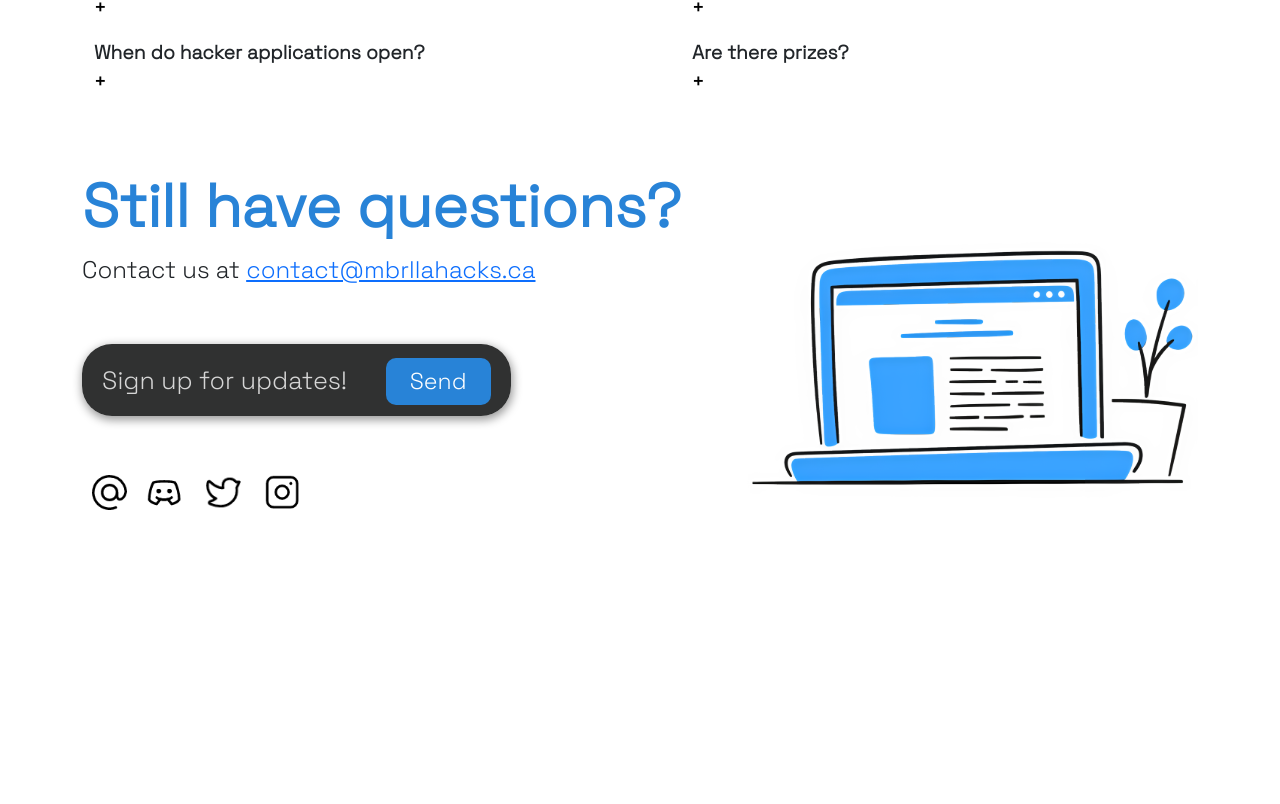
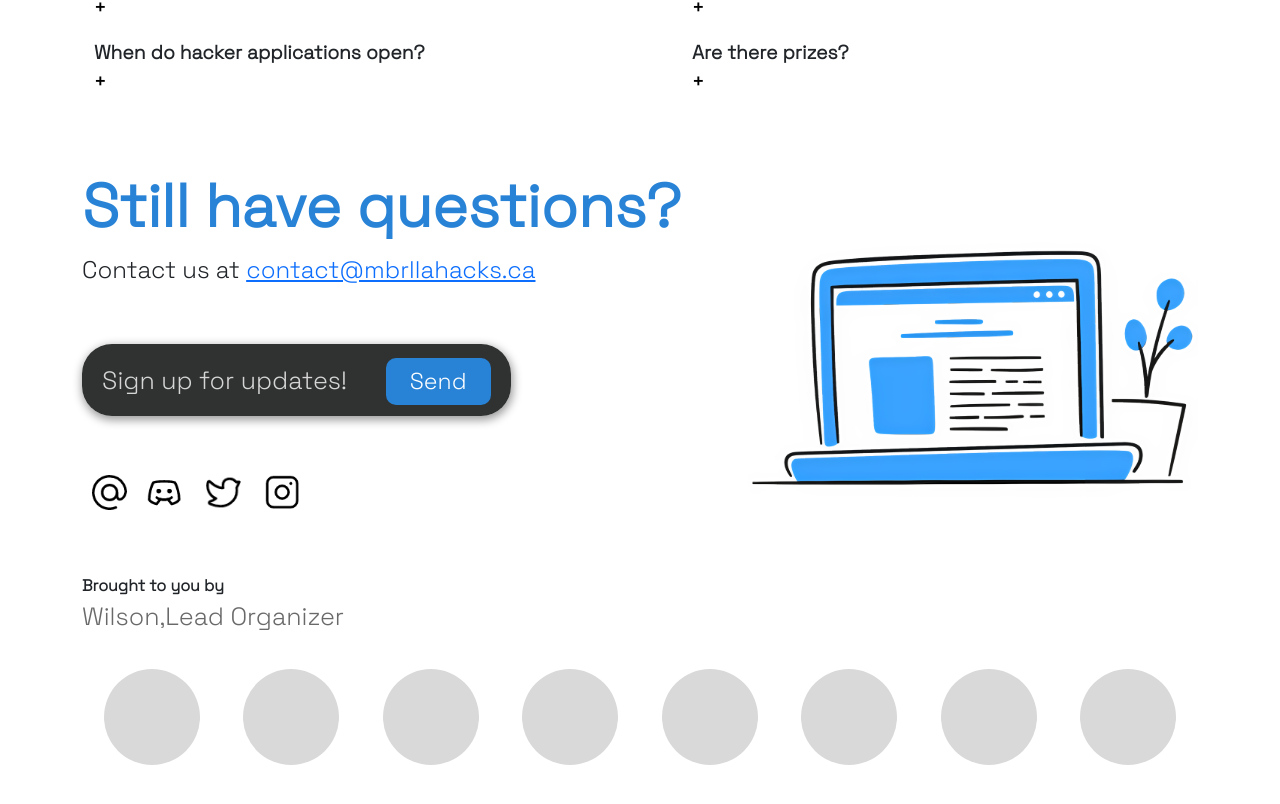
Before and after one commit to MbrllaHacks/Website, a React (Create React App) app: page / in a window 1280 px wide. Shown: the part 2582-3386 px from the top of the page. Before the commit the page ends 3156 px from the top, so only its background shows below. Built offline with nearby package versions, Linux system fonts and the light colour scheme; a web font is replaced by a local one.

Commit message:
Added Teams page

```diff
--- a/src/App.js
+++ b/src/App.js
@@ -7,6 +7,7 @@ import About from './components/About/about';
 import Sponsors from './components/Sponsors/sponsors';
 import Faq from './components/Faq/faq';
 import Contact from './components/Contact/contact';
+import Teams from './components/Teams/teams.js'
 
 
 
@@ -19,6 +20,7 @@ function App() {
       <Sponsors/>
       <Faq/>
       <Contact />
+      <Teams />
     </div>
   );
 }
--- a/src/components/Sponsors/sponsors.js
+++ b/src/components/Sponsors/sponsors.js
@@ -1,6 +1,5 @@
 import "./sponsors.css"
 import hands from "./../../Assets/sponsor-hands.png"
-import sponsorBlur from "./../../Assets/sponsor-blur.png"
 import prin from "./../../Assets/prin.svg"
 
 import {Container, Row, Col} from "react-bootstrap"
--- a/src/components/Teams/Teams.js
+++ b/src/components/Teams/Teams.js
@@ -1,26 +1,26 @@
 import React from 'react'
-import teamscss from './teams.module.css'
+import './teams.css'
 import {Container} from "react-bootstrap"
 
-function teams() {
+function Teams() {
   return (
     <Container>
-    <div className={teamscss.main}>
-        <div className={teamscss.top}>
+    <div className="main">
+        <div className="teamscss.top">
             <b>Brought to you by</b>
         </div>
-        <div className={teamscss.middle}>
+        <div className="middle">
             Wilson,Lead Organizer
         </div>
-        <div className={teamscss.bottom}>
-            <div className={teamscss.circles}></div>
-            <div className={teamscss.circles}></div>
-            <div className={teamscss.circles}></div>
-            <div className={teamscss.circles}></div>
-            <div className={teamscss.circles}></div>
-            <div className={teamscss.circles}></div>
-            <div className={teamscss.circles}></div>
-            <div className={teamscss.circles}></div>
+        <div className="bottom">
+            <div className="circles"></div>
+            <div className="circles"></div>
+            <div className="circles"></div>
+            <div className="circles"></div>
+            <div className="circles"></div>
+            <div className="circles"></div>
+            <div className="circles"></div>
+            <div className="circles"></div>
         </div>
     </div>
     </Container>
@@ -28,4 +28,4 @@ function teams() {
   )
 }
 
-export default teams
+export default Teams
--- /dev/null
+++ b/src/components/Teams/teams.css
@@ -0,0 +1,86 @@
+.top {
+  margin-top: 2rem;
+  color: #2883d7;
+  font-size: 20px;
+}
+
+.middle {
+  font-size: 25px;
+  color: rgba(0, 0, 0, 0.59);
+}
+
+.bottom {
+  display: flex;
+  justify-content: center;
+  margin-top: 3%;
+  margin-bottom: 6%;
+  justify-content: space-around;
+}
+
+.circles {
+  /* transparent border is added because otherwise all the circles were moving a bit for a second when hover was being used */
+  border: 2px solid transparent;
+  width: 6rem;
+  height: 6rem;
+  border-radius: 50%;
+  display: flex;
+  background-color: #d9d9d9;
+  position: relative;
+}
+
+@media (max-width: 1004px) {
+  .circles {
+    width: 5rem;
+    height: 5rem;
+  }
+}
+
+@media (max-width: 990px) {
+  .main {
+    width: 100vh;
+  }
+}
+
+@media (max-width: 1200px) {
+  .main {
+    position: relative;
+    left: 3rem;
+  }
+}
+
+@media (max-width: 775px) {
+  .circles {
+    width: 4rem;
+    height: 4rem;
+  }
+  .main {
+    position: absolute;
+    left: 1rem;
+  }
+}
+
+.circles:hover::before {
+  content: "";
+  position: absolute;
+  right: -30px;
+  width: 9rem;
+  height: 100%;
+  top: -50px;
+  z-index: 1;
+  background: url("../../../src/Assets/shitty_vector_1.svg") no-repeat;
+}
+
+.circles:hover {
+  border: 2px solid #2883d7;
+}
+
+.circles:hover::after {
+  content: "";
+  position: absolute;
+  width: 30px;
+  height: 100%;
+  bottom: -4.5rem;
+  right: 50%;
+  z-index: -1;
+  background: url("../../../src/Assets/shitty_vector_2.png") no-repeat;
+}
```
Also changed, not shown: src/components/Teams/teams.module.css (deleted, +0 -97 lines).
